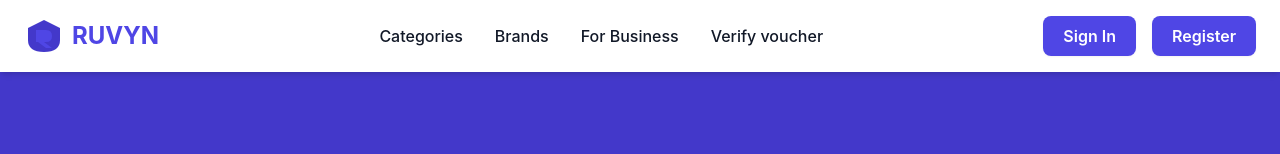
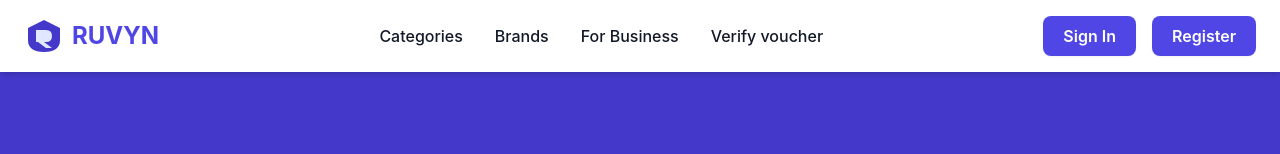
Before and after one commit to efemena-elvis/ruvyn-voucher, a Vue app: page /for-business in a window 1280 px wide. Shown: the top 154 px of the page. Built offline with nearby package versions, Linux system fonts and the light colour scheme.

Commit message:
Updated logo and favicon image

```diff
--- a/src/assets/main.css
+++ b/src/assets/main.css
@@ -11,6 +11,9 @@
   /* Colors */
   --color-primary-50: #eef2ff;
   --color-primary-100: #e0e7ff;
+  --color-primary-200: #c7d2fe;
+  --color-primary-300: #a5b4fc;
+  --color-primary-400: #8195f9;
   --color-primary-500: #6366f1;
   --color-primary-600: #4f46e5;
   --color-primary-700: #4338ca;
--- a/src/components/LogoIcon.vue
+++ b/src/components/LogoIcon.vue
@@ -14,7 +14,7 @@
       <!-- The single shape in the lighter color that forms the 'R' with negative space -->
       <path
         d="M 30 35 H 55 Q 70 35 70 50 Q 70 65 55 65 H 50 L 70 80 H 55 L 35 65 H 30 Z"
-        fill="var(--color-primary-600)"
+        fill="var(--color-primary-100)"
       />
     </g>
   </svg>
```
Also changed, not shown: 1 other file (tests, documents, lock files or other folders).
